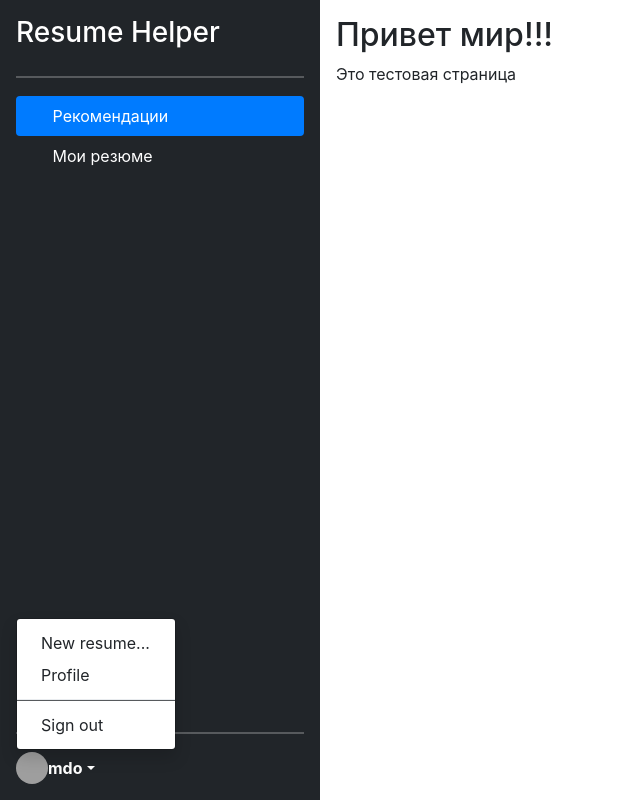
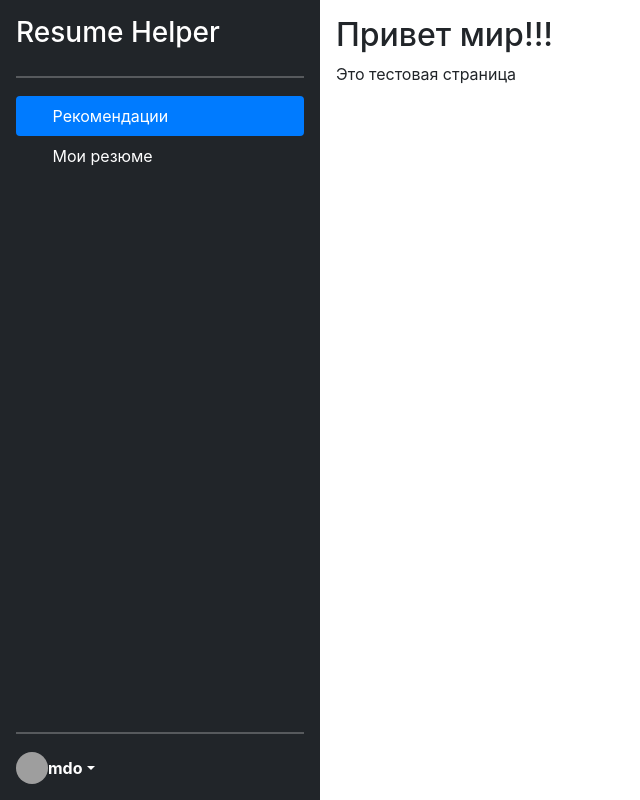
Before and after one commit to alekseeval/vkr_hhru, a Django app: page / in a window 1280 px wide. Shown: the whole page, without its empty margins (0-640 px from the left). Run offline with Django 3.2, Linux system fonts and the light colour scheme; some libraries are stand-ins or nearby versions; grey boxes are pictures that could not be loaded.

Commit message:
Реализована работа выпадающего списка из навигационной панели

```diff
--- /dev/null
+++ b/web/main/static/js/navbar.js
@@ -0,0 +1,14 @@
+$(document).ready(function() {
+
+    let drop_down_menu = $("#dropdown-menu");
+
+    drop_down_menu.click(function () {
+        let element = $("#nav-drop-down");
+        if (element.hasClass("show")){
+            element.removeClass("show")
+        }else{
+            element.addClass("show");
+        }
+    });
+
+});
--- a/web/main/templates/main/base.html
+++ b/web/main/templates/main/base.html
@@ -10,7 +10,10 @@
     <title>Главная</title>
 
     <link rel="stylesheet" href="https://cdn.jsdelivr.net/npm/bootstrap@4.6.0/dist/css/bootstrap.min.css">
+    <script src="https://cdnjs.cloudflare.com/ajax/libs/jquery/3.2.1/jquery.js"></script>
+
     <link rel="stylesheet" href="{% static 'css/main_style.css' %}">
+    <script src="{% static 'js/navbar.js' %}"></script>
 
 </head>
 <body class="d-flex">
@@ -38,11 +41,11 @@
             </ul>
             <hr>
             <div class="dropdown">
-              <a href="#" class="d-flex align-items-center text-white text-decoration-none dropdown-toggle" id="dropdownUser1" data-bs-toggle="dropdown" aria-expanded="false">
+              <a href="#" class="d-flex align-items-center text-white text-decoration-none dropdown-toggle" id="dropdown-menu" data-toggle="dropdown" aria-expanded="false">
                 <img src="https://github.com/mdo.png" alt="" width="32" height="32" class="rounded-circle me-2">
                 <strong>mdo</strong>
               </a>
-              <ul class="dropdown-menu dropdown-menu-dark text-small shadow show" aria-labelledby="dropdownUser1" aria-labelledby="dropdownUser1" style="position: absolute; inset: auto auto 0px 0px; margin: 0px; transform: translate(0px, -34px);">
+              <ul id="nav-drop-down" class="dropdown-menu" style="position: absolute; inset: auto auto 0px 0px; margin: 0px; transform: translate(0px, -34px);">
                 <li><a class="dropdown-item" href="{% url 'home' %}">New resume...</a></li>
                 <li><a class="dropdown-item" href="{% url 'home' %}">Profile</a></li>
                 <li><hr class="dropdown-divider"></li>
```
